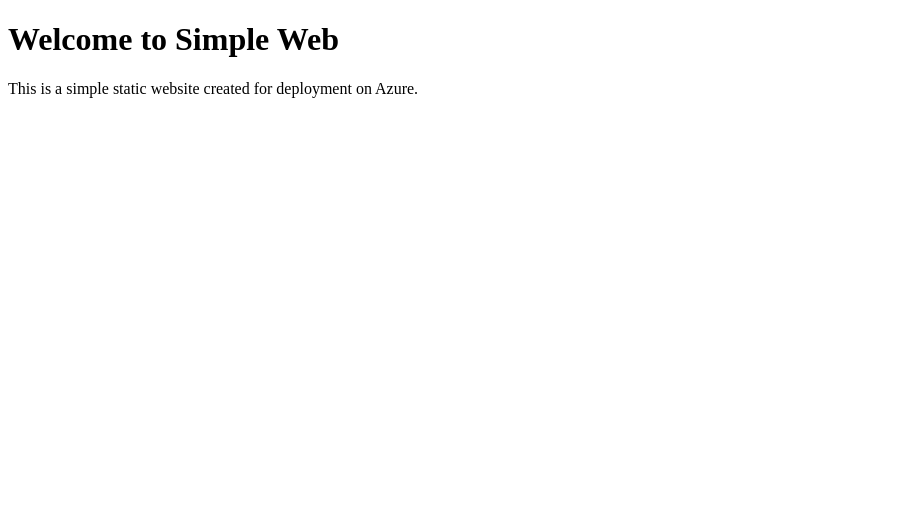
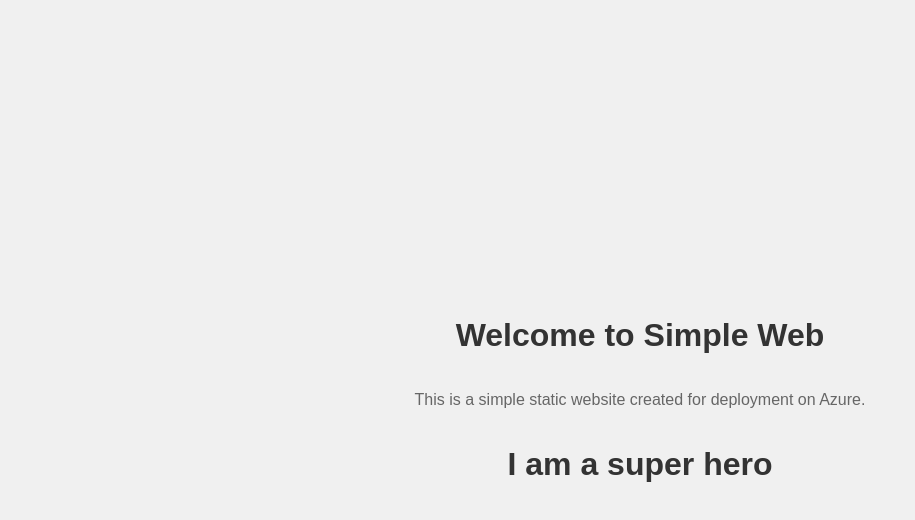
Before and after one commit to AmjadAziz98/SimpleWeb, a plain HTML site: page index.html in a window 1280 px wide. Shown: the whole page, without its empty margins (0-915 px from the left). Drawn offline with Linux system fonts and the light colour scheme.

Commit message:
update index.html

```diff
--- a/index.html
+++ b/index.html
@@ -4,9 +4,39 @@
     <meta charset="UTF-8">
     <meta name="viewport" content="width=device-width, initial-scale=1.0">
     <title>Simple Web</title>
+    <style>
+        body {
+            font-family: Arial, sans-serif;
+            margin: 0;
+            padding: 0;
+            display: flex;
+            flex-direction: column;
+            align-items: center;
+            justify-content: center;
+            height: 100vh;
+            background-color: #f0f0f0;
+            text-align: center;
+        }
+        h1 {
+            color: #333;
+        }
+        p {
+            color: #666;
+            max-width: 600px;
+        }
+        @media (max-width: 600px) {
+            body {
+                padding: 20px;
+            }
+            p {
+                font-size: 14px;
+            }
+        }
+    </style>
 </head>
 <body>
     <h1>Welcome to Simple Web</h1>
     <p>This is a simple static website created for deployment on Azure.</p>
+    <h1>I am a super hero</h1>
 </body>
 </html>
```
